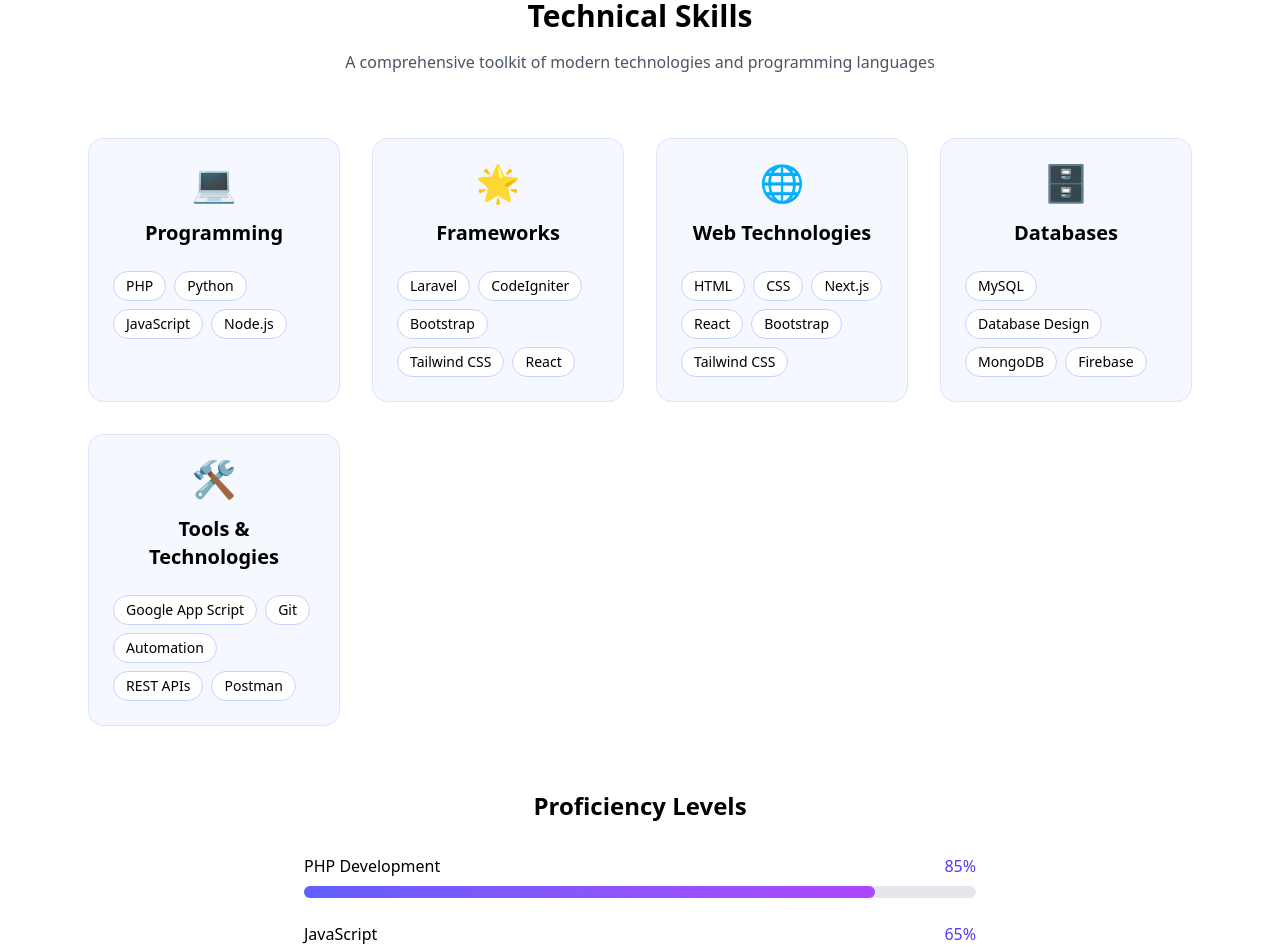
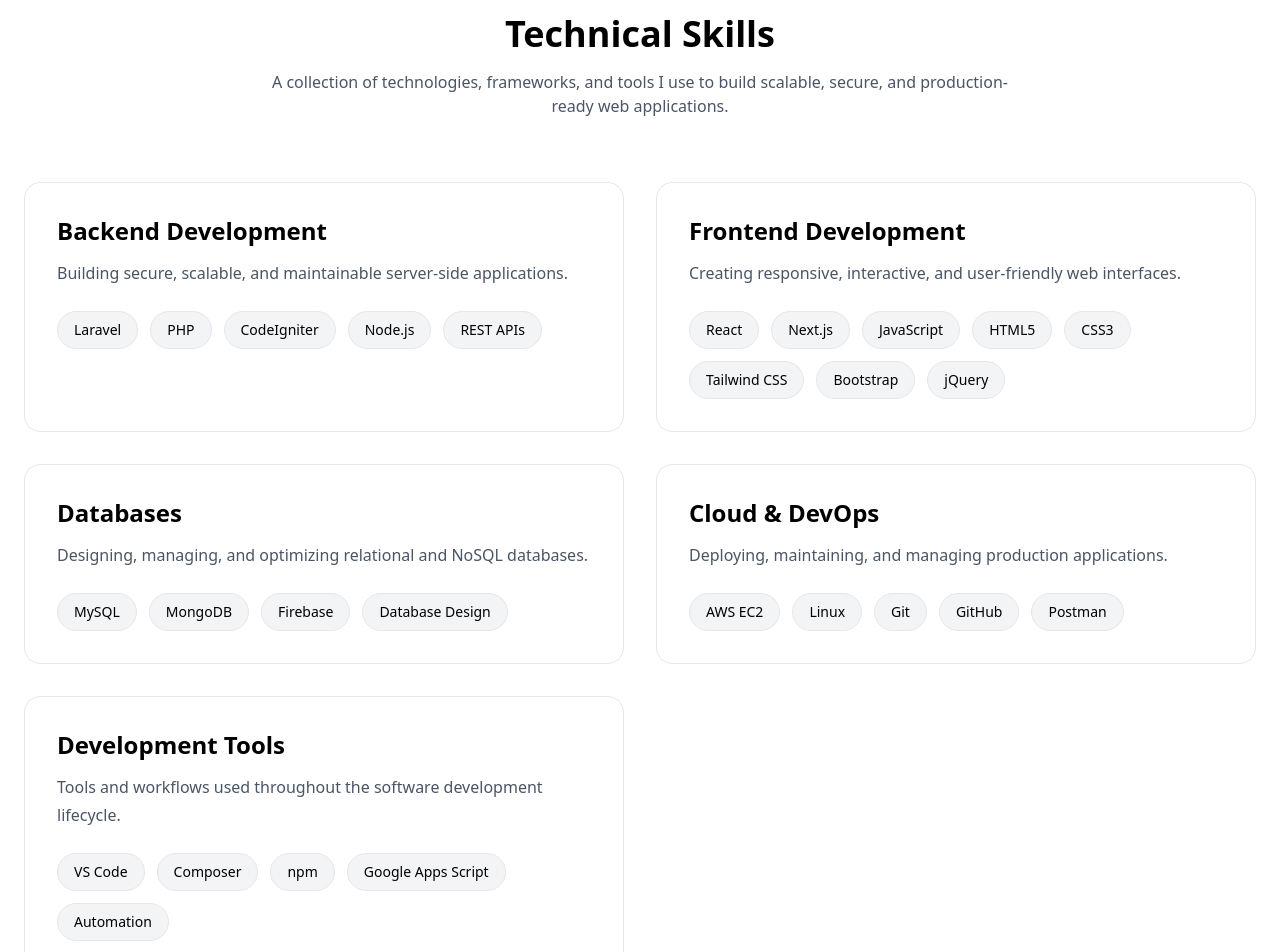
Before and after one commit to mshoaban/portfolio, a Next.js app: page / in a window 1280 px wide. Shown: the part 5160-6112 px from the top of the page. Built offline with nearby package versions, Linux system fonts and the light colour scheme.

Commit message:
skills update

```diff
--- a/components/Skills.jsx
+++ b/components/Skills.jsx
@@ -1,117 +1,163 @@
 "use client";
+
 import { motion } from "framer-motion";
 
 export default function Skills() {
   const skillCategories = [
     {
-      title: "Programming",
-      icon: "💻",
-      skills: ["PHP", "Python", "JavaScript", "Node.js"]
+      title: "Backend Development",
+      description:
+        "Building secure, scalable, and maintainable server-side applications.",
+      skills: [
+        "Laravel",
+        "PHP",
+        "CodeIgniter",
+        "Node.js",
+        "REST APIs"
+      ]
     },
+
     {
-      title: "Frameworks",
-      icon: "🌟",
-      skills: ["Laravel", "CodeIgniter", "Bootstrap", "Tailwind CSS", "React"]
+      title: "Frontend Development",
+      description:
+        "Creating responsive, interactive, and user-friendly web interfaces.",
+      skills: [
+        "React",
+        "Next.js",
+        "JavaScript",
+        "HTML5",
+        "CSS3",
+        "Tailwind CSS",
+        "Bootstrap",
+        "jQuery"
+      ]
     },
-    {
-      title: "Web Technologies",
-      icon: "🌐",
-      skills: ["HTML", "CSS", "Next.js", "React", "Bootstrap", "Tailwind CSS"]
-    },
+
     {
       title: "Databases",
-      icon: "🗄️",
-      skills: ["MySQL", "Database Design", "MongoDB", "Firebase"]
+      description:
+        "Designing, managing, and optimizing relational and NoSQL databases.",
+      skills: [
+        "MySQL",
+        "MongoDB",
+        "Firebase",
+        "Database Design"
+      ]
     },
+
     {
-      title: "Tools & Technologies",
-      icon: "🛠️",
-      skills: ["Google App Script", "Git", "Automation", "REST APIs", "Postman"]
+      title: "Cloud & DevOps",
+      description:
+        "Deploying, maintaining, and managing production applications.",
+      skills: [
+        "AWS EC2",
+        "Linux",
+        "Git",
+        "GitHub",
+        "Postman"
+      ]
+    },
+
+    {
+      title: "Development Tools",
+      description:
+        "Tools and workflows used throughout the software development lifecycle.",
+      skills: [
+        "VS Code",
+        "Composer",
+        "npm",
+        "Google Apps Script",
+        "Automation"
+      ]
     }
   ];
 
-  const proficiencyLevels = [
-    { skill: "PHP Development", level: 85 },
-    { skill: "JavaScript", level: 65 },
-    { skill: "Database Management", level: 85 },
-    { skill: "Web Development", level: 90 },
-    { skill: "Problem Solving", level: 90 }
-  ];
-
   return (
-    <section id="skills" className="max-w-6xl mx-auto px-6 py-20">
+    <section
+      id="skills"
+      className="max-w-7xl mx-auto px-6 py-24"
+    >
       <motion.div
-        initial={{ opacity: 0, y: 20 }}
+        initial={{ opacity: 0, y: 25 }}
         whileInView={{ opacity: 1, y: 0 }}
         transition={{ duration: 0.6 }}
         className="text-center mb-16"
       >
-        <h2 className="text-3xl font-bold mb-4">Technical Skills</h2>
-        <p className="text-gray-600 dark:text-gray-300 max-w-2xl mx-auto">
-          A comprehensive toolkit of modern technologies and programming languages
+        <h2 className="text-4xl font-bold">
+          Technical Skills
+        </h2>
+
+        <p className="mt-4 max-w-3xl mx-auto text-gray-600 dark:text-gray-400">
+          A collection of technologies, frameworks, and tools I use to build
+          scalable, secure, and production-ready web applications.
         </p>
       </motion.div>
 
-      <div className="grid md:grid-cols-2 lg:grid-cols-4 gap-8 mb-16">
+      <div className="grid md:grid-cols-2 gap-8">
+
         {skillCategories.map((category, index) => (
+
           <motion.div
             key={category.title}
-            initial={{ opacity: 0, y: 20 }}
+            initial={{ opacity: 0, y: 25 }}
             whileInView={{ opacity: 1, y: 0 }}
-            transition={{ duration: 0.6, delay: index * 0.1 }}
-            className="p-6 rounded-2xl bg-indigo-50/50 dark:bg-indigo-950/20 border border-indigo-200/50 dark:border-indigo-800/50 hover:shadow-lg hover:shadow-indigo-200/50 dark:hover:shadow-indigo-900/30 transition-all"
+            transition={{
+              duration: 0.5,
+              delay: index * 0.08
+            }}
+            className="rounded-2xl border border-gray-200 dark:border-gray-800 bg-white dark:bg-zinc-900 p-8 hover:border-indigo-400 transition-all duration-300"
           >
-            <div className="text-center mb-6">
-              <div className="text-4xl mb-4">{category.icon}</div>
-              <h3 className="text-xl font-semibold">{category.title}</h3>
-            </div>
-            <div className="flex flex-wrap gap-2">
-              {category.skills.map((skill, i) => (
+
+            <h3 className="text-2xl font-semibold">
+              {category.title}
+            </h3>
+
+            <p className="mt-3 text-gray-600 dark:text-gray-400 leading-7">
+              {category.description}
+            </p>
+
+            <div className="mt-6 flex flex-wrap gap-3">
+
+              {category.skills.map((skill) => (
+
                 <span
-                  key={i}
-                  className="px-3 py-1 bg-white dark:bg-indigo-900/30 rounded-full text-sm font-medium border border-indigo-200 dark:border-indigo-700 hover:border-indigo-500 transition-colors"
+                  key={skill}
+                  className="rounded-full border border-gray-200 dark:border-gray-700 bg-gray-100 dark:bg-zinc-800 px-4 py-2 text-sm font-medium"
                 >
                   {skill}
                 </span>
+
               ))}
+
             </div>
+
           </motion.div>
+
         ))}
+
       </div>
 
       <motion.div
-        initial={{ opacity: 0, y: 20 }}
-        whileInView={{ opacity: 1, y: 0 }}
-        transition={{ duration: 0.6 }}
-        className="text-center mb-8"
+        initial={{ opacity: 0 }}
+        whileInView={{ opacity: 1 }}
+        transition={{ delay: 0.3 }}
+        className="mt-16 rounded-2xl border border-dashed border-indigo-300 dark:border-indigo-700 p-8 text-center"
       >
-        <h3 className="text-2xl font-bold mb-2">Proficiency Levels</h3>
+
+        <h3 className="text-2xl font-semibold mb-4">
+          Always Learning
+        </h3>
+
+        <p className="max-w-3xl mx-auto text-gray-600 dark:text-gray-300 leading-8">
+          Technology evolves quickly, and I enjoy continuously expanding my
+          knowledge. Alongside professional development, I am actively exploring
+          Cyber Security, cloud technologies, software architecture, and modern
+          development practices to build more secure, scalable, and reliable
+          applications.
+        </p>
+
       </motion.div>
 
-      <div className="space-y-6">
-        {proficiencyLevels.map((item, index) => (
-          <motion.div
-            key={item.skill}
-            initial={{ opacity: 0, x: -20 }}
-            whileInView={{ opacity: 1, x: 0 }}
-            transition={{ duration: 0.6, delay: index * 0.1 }}
-            className="max-w-2xl mx-auto"
-          >
-            <div className="flex justify-between mb-2">
-              <span className="font-medium">{item.skill}</span>
-              <span className="text-indigo-600 dark:text-indigo-400">{item.level}%</span>
-            </div>
-            <div className="w-full bg-gray-200 dark:bg-gray-700 rounded-full h-3">
-              <motion.div
-                initial={{ width: 0 }}
-                whileInView={{ width: `${item.level}%` }}
-                transition={{ duration: 1, delay: index * 0.1 }}
-                className="bg-gradient-to-r from-indigo-500 to-purple-500 h-3 rounded-full"
-              ></motion.div>
-            </div>
-          </motion.div>
-        ))}
-      </div>
     </section>
   );
 }
```
